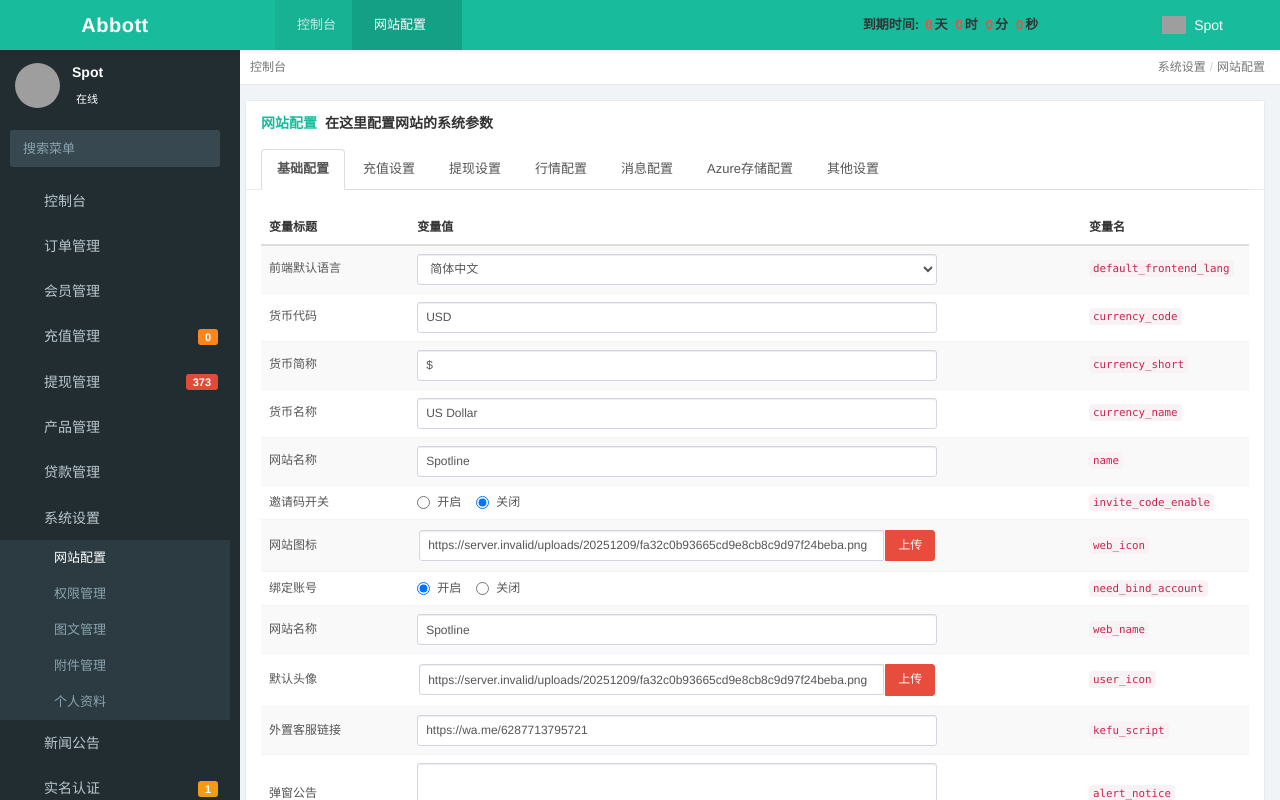
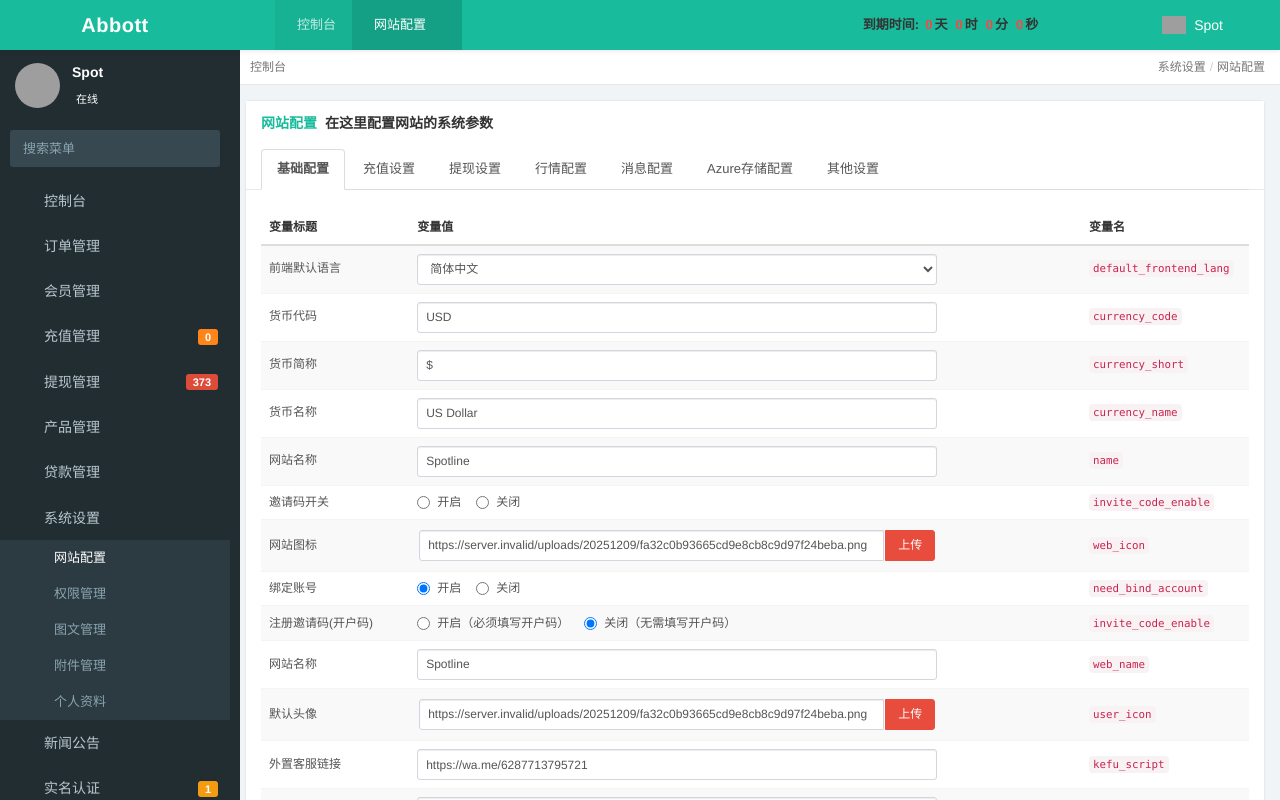
Before and after one commit to nhnamdev/spotline888, a Next.js app: page /admin/general in a window 1280 px wide. Shown: the top 800 px of the page. Built offline with nearby package versions, Linux system fonts and the light colour scheme; no server answers; sample sign-in values are in the browser's storage; grey boxes are pictures that could not be loaded; some icons are missing.

Commit message:
invite_code

```diff
--- a/src/components/sites/spotline888-org/admin-general/AdminGeneralConfigContent.tsx
+++ b/src/components/sites/spotline888-org/admin-general/AdminGeneralConfigContent.tsx
@@ -563,6 +563,50 @@ export default function AdminGeneralConfigContent() {
                       </td>
                     </tr>
 
+                    {/* invite_code_enable */}
+                    <tr>
+                      <td>注册邀请码(开户码)</td>
+                      <td>
+                        <div className="row">
+                          <div className="col-sm-8 col-xs-12">
+                            <label className="radio-inline">
+                              <input
+                                type="radio"
+                                name="invite_code_enable"
+                                value="1"
+                                checked={basicForm.invite_code_enable === "1"}
+                                onChange={(e) =>
+                                  setBasicForm({
+                                    ...basicForm,
+                                    invite_code_enable: e.target.value,
+                                  })
+                                }
+                              />{" "}
+                              开启（必须填写开户码）
+                            </label>
+                            <label className="radio-inline">
+                              <input
+                                type="radio"
+                                name="invite_code_enable"
+                                value="0"
+                                checked={basicForm.invite_code_enable === "0"}
+                                onChange={(e) =>
+                                  setBasicForm({
+                                    ...basicForm,
+                                    invite_code_enable: e.target.value,
+                                  })
+                                }
+                              />{" "}
+                              关闭（无需填写开户码）
+                            </label>
+                          </div>
+                        </div>
+                      </td>
+                      <td>
+                        <code>invite_code_enable</code>
+                      </td>
+                    </tr>
+
                     {/* web_name */}
                     <tr>
                       <td>网站名称</td>
--- a/src/components/sites/spotline888-org/pages-customer-service/SpotlineCustomerServicePage.tsx
+++ b/src/components/sites/spotline888-org/pages-customer-service/SpotlineCustomerServicePage.tsx
@@ -1,11 +1,12 @@
 "use client";
 
-import React from "react";
+import React, { useState, useEffect } from "react";
 import { useRouter } from "next/navigation";
 import Image from "next/image";
 import { ChevronLeft, ChevronRight, Headphones } from "lucide-react";
 import { I18nProvider, useI18n } from "../pages-login-login/i18n";
 import { CUSTOMER_SERVICE_TRANSLATIONS } from "./customerServiceI18n";
+import { contentApi } from "@/lib/api";
 
 function SpotlineCustomerServiceContent() {
   const router = useRouter();
@@ -14,8 +15,26 @@ function SpotlineCustomerServiceContent() {
     CUSTOMER_SERVICE_TRANSLATIONS[currentLang] ||
     CUSTOMER_SERVICE_TRANSLATIONS["zh-CN"];
 
+  const [kefuUrl, setKefuUrl] = useState("https://wa.me/6287844562370?name=&id=0");
+
+  useEffect(() => {
+    async function loadKefuUrl() {
+      try {
+        const res = await contentApi.getPublicConfig();
+        if (res.code === 1 && res.data?.kefu_url) {
+          setKefuUrl(res.data.kefu_url);
+        }
+      } catch {
+        // Fallback giữ nguyên mặc định
+      }
+    }
+    loadKefuUrl();
+  }, []);
+
   const handleOpenChat = () => {
-    window.open("https://wa.me/6287844562370?name=&id=0", "_blank", "noopener,noreferrer");
+    if (kefuUrl) {
+      window.open(kefuUrl, "_blank", "noopener,noreferrer");
+    }
   };
 
   return (
--- a/src/components/sites/spotline888-org/pages-login-login/LoginFooter.tsx
+++ b/src/components/sites/spotline888-org/pages-login-login/LoginFooter.tsx
@@ -1,11 +1,27 @@
 "use client";
 
-import React from "react";
+import React, { useState, useEffect } from "react";
 import Link from "next/link";
 import { useI18n } from "./i18n";
+import { contentApi } from "@/lib/api";
 
 export const LoginFooter: React.FC = () => {
   const { t } = useI18n();
+  const [kefuUrl, setKefuUrl] = useState("https://wa.me/6287844562370?name=&id=0");
+
+  useEffect(() => {
+    async function loadKefu() {
+      try {
+        const res = await contentApi.getPublicConfig();
+        if (res.code === 1 && res.data?.kefu_url) {
+          setKefuUrl(res.data.kefu_url);
+        }
+      } catch {
+        // Fallback
+      }
+    }
+    loadKefu();
+  }, []);
 
   return (
     <footer className="pt-[30px] px-5 pb-8 flex flex-col items-center">
@@ -23,7 +39,7 @@ export const LoginFooter: React.FC = () => {
 
         {/* Online customer service via WhatsApp */}
         <a
-          href="https://wa.me/6287844562370?name=&id=0"
+          href={kefuUrl}
           target="_blank"
           rel="noopener noreferrer"
           className="text-[13.5px] text-[#3b82f6] font-semibold hover:underline cursor-pointer"
--- a/src/components/sites/spotline888-org/pages-login-register/RegisterForm.tsx
+++ b/src/components/sites/spotline888-org/pages-login-register/RegisterForm.tsx
@@ -1,9 +1,10 @@
 "use client";
 
-import React, { useState } from "react";
+import React, { useState, useEffect } from "react";
 import { useRouter } from "next/navigation";
 import { useI18n } from "./registerI18n";
 import { Eye, EyeOff, Loader2 } from "lucide-react";
+import { contentApi } from "@/lib/api";
 
 export const RegisterForm: React.FC = () => {
   const { t } = useI18n();
@@ -14,6 +15,7 @@ export const RegisterForm: React.FC = () => {
   const [password, setPassword] = useState("");
   const [tradePassword, setTradePassword] = useState("");
   const [inviteCode, setInviteCode] = useState("");
+  const [inviteCodeEnable, setInviteCodeEnable] = useState<boolean>(false);
 
   const [showPassword, setShowPassword] = useState(false);
   const [showTradePassword, setShowTradePassword] = useState(false);
@@ -21,12 +23,26 @@ export const RegisterForm: React.FC = () => {
   const [toastMessage, setToastMessage] = useState<string | null>(null);
   const [showSuccessModal, setShowSuccessModal] = useState(false);
 
+  useEffect(() => {
+    async function checkInviteSetting() {
+      try {
+        const res = await contentApi.getPublicConfig();
+        if (res.code === 1 && res.data) {
+          setInviteCodeEnable(res.data.invite_code_enable === "1");
+        }
+      } catch {
+        // Mặc định false (tắt mã mời)
+      }
+    }
+    checkInviteSetting();
+  }, []);
+
   const isFormValid =
     phone.trim().length > 0 &&
     account.trim().length > 0 &&
     password.trim().length > 0 &&
     tradePassword.trim().length > 0 &&
-    inviteCode.trim().length > 0;
+    (!inviteCodeEnable || inviteCode.trim().length > 0);
 
   const showToast = (msg: string) => {
     setToastMessage(msg);
@@ -249,7 +265,8 @@ export const RegisterForm: React.FC = () => {
           </div>
         </div>
 
-        {/* Field 5: Invite Code (开户码) */}
+        {/* Field 5: Invite Code (开户码) - 仅在后台开启邀请码时显示 */}
+        {inviteCodeEnable && (
           <div className="mb-3.5">
             <label className="text-[12px] text-[#6b7280] font-semibold mb-1.5 pl-0.5 block">
               {t.inviteCodeLabel}
@@ -264,6 +281,7 @@ export const RegisterForm: React.FC = () => {
               />
             </div>
           </div>
+        )}
 
         {/* Submit Button */}
         <button
```
Also changed, not shown: 1 other file (tests, documents, lock files or other folders). Lines whose indentation alone changed are shown as unchanged.
